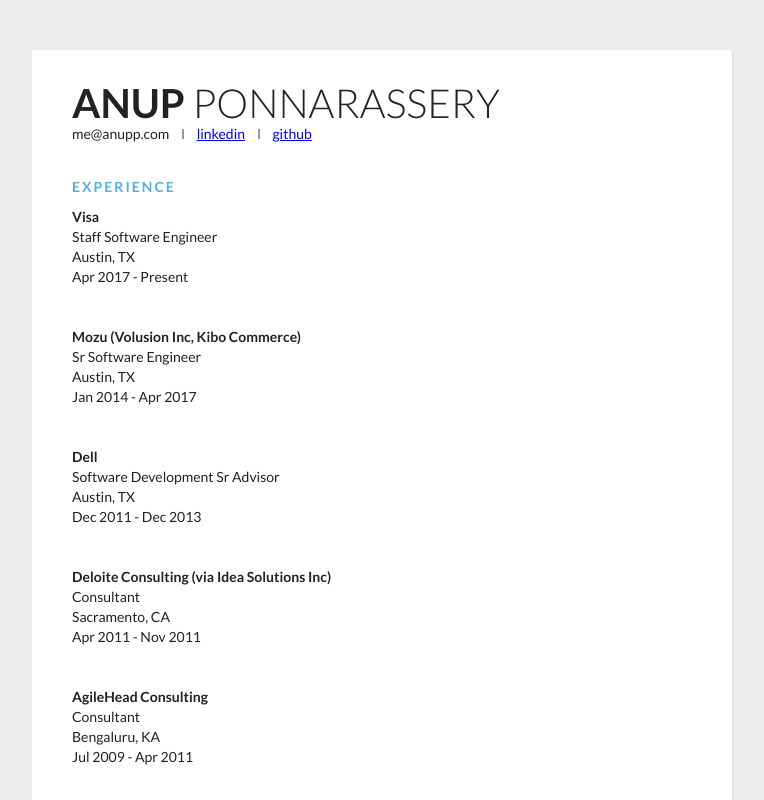
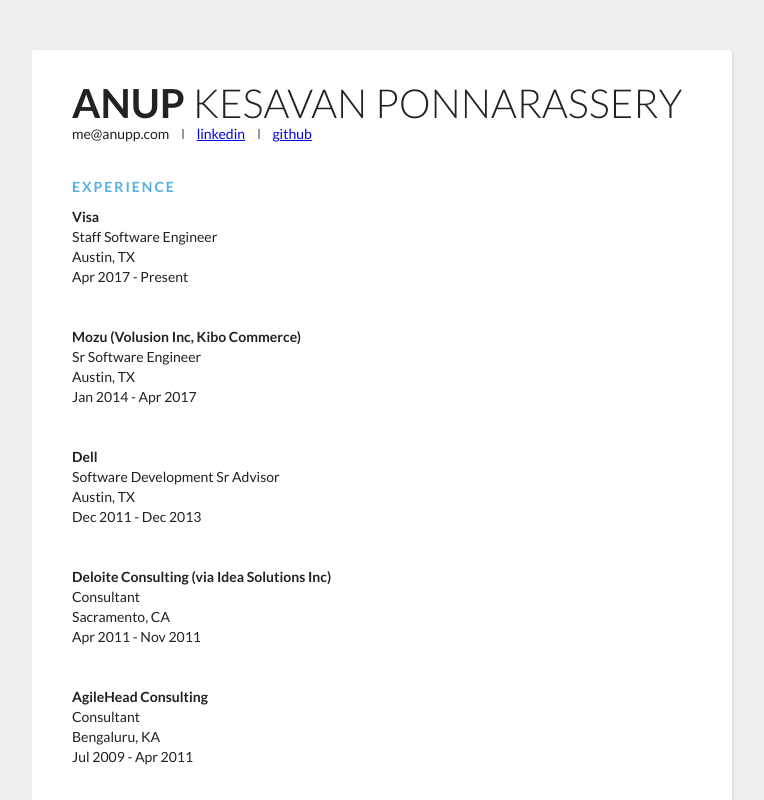
Before and after one commit to ak7/ak7.github.com, a plain HTML site: page index.html in a window 1280 px wide. Shown: the top 800 px of the page, without its empty margins (258-1022 px from the left). Drawn offline with Linux system fonts and the light colour scheme.

Commit message:
Update index.html

```diff
--- a/index.html
+++ b/index.html
@@ -152,7 +152,7 @@
   <div class="header">
     <div class="full-name">
       <span class="first-name">Anup</span>
-      <span class="last-name">Ponnarassery</span>
+      <span class="last-name">Kesavan Ponnarassery</span>
     </div>
     <div class="contact-info">
       <span class="email-val">me@anupp.com</span>
```
